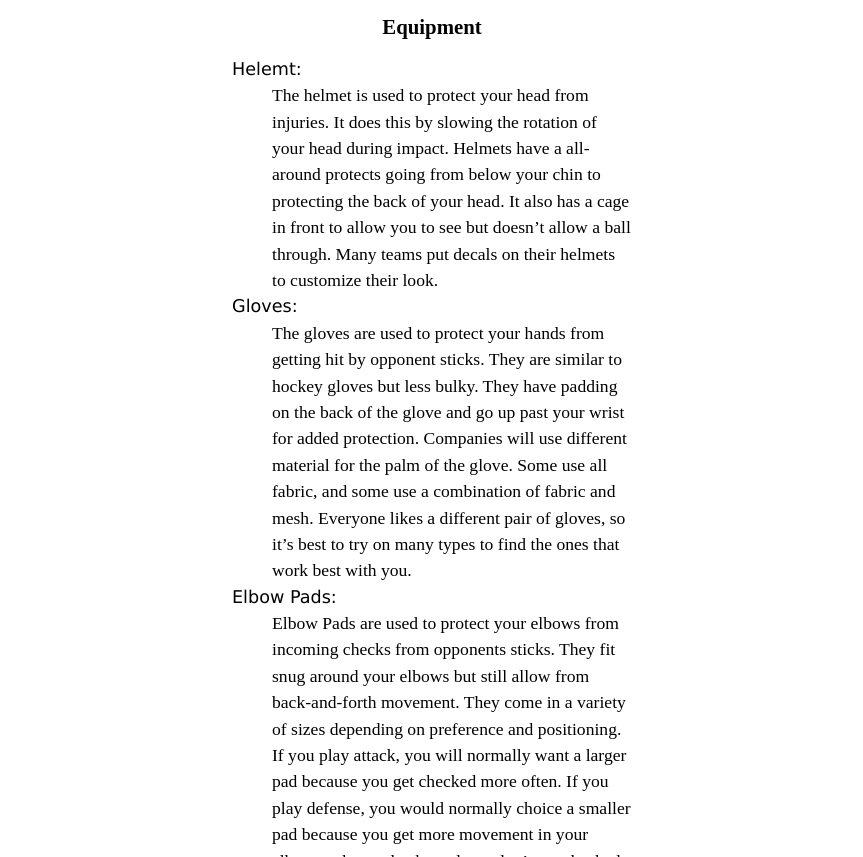
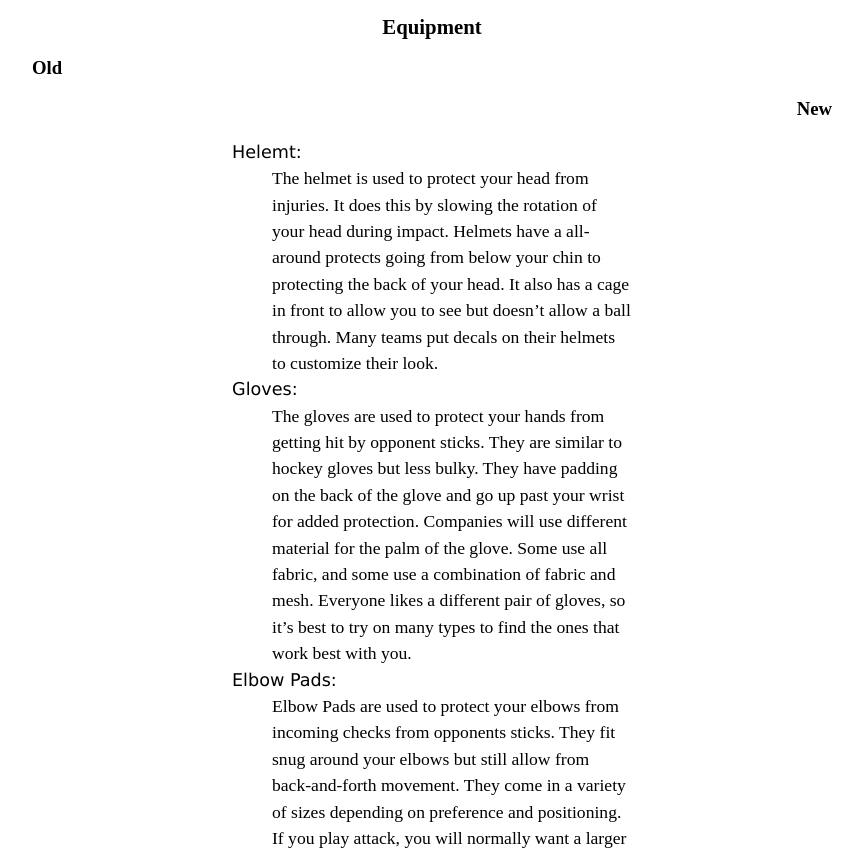
Before and after one commit to dmsmith19/dmsmith19.github.io, a plain HTML site: page lacrosse.html in a window 1280 px wide. Shown: the part 1174-2031 px from the top of the page, without its empty margins (208-1071 px from the left). Drawn offline with Linux system fonts and the light colour scheme.

Commit message:
Old and new

```diff
--- a/lacrosse.html
+++ b/lacrosse.html
@@ -26,6 +26,7 @@
         <!--Insert h2 "Equiptment"-->
         <h2 class="center">Equipment</h2>
         <!--Insert ul list about equipment, can add links to certain equipment-->
+        <h3>Old</h3> <h3 class="right">New</h3>
         <dl>
             <dt>Helemt:</dt>
             <dd>The helmet is used to protect your head from injuries. It does this by slowing the rotation of your head during impact. Helmets have a all-around protects going from below your chin to protecting the back of your head. It also has a cage in front to allow you to see but doesn’t allow a ball through. Many teams put decals on their helmets to customize their look. </dd>
--- a/styles/lacrosse.css
+++ b/styles/lacrosse.css
@@ -36,3 +36,6 @@ dl {
 .center{
     text-align: center;
 }
+.right{
+    text-align: right;
+}
```
